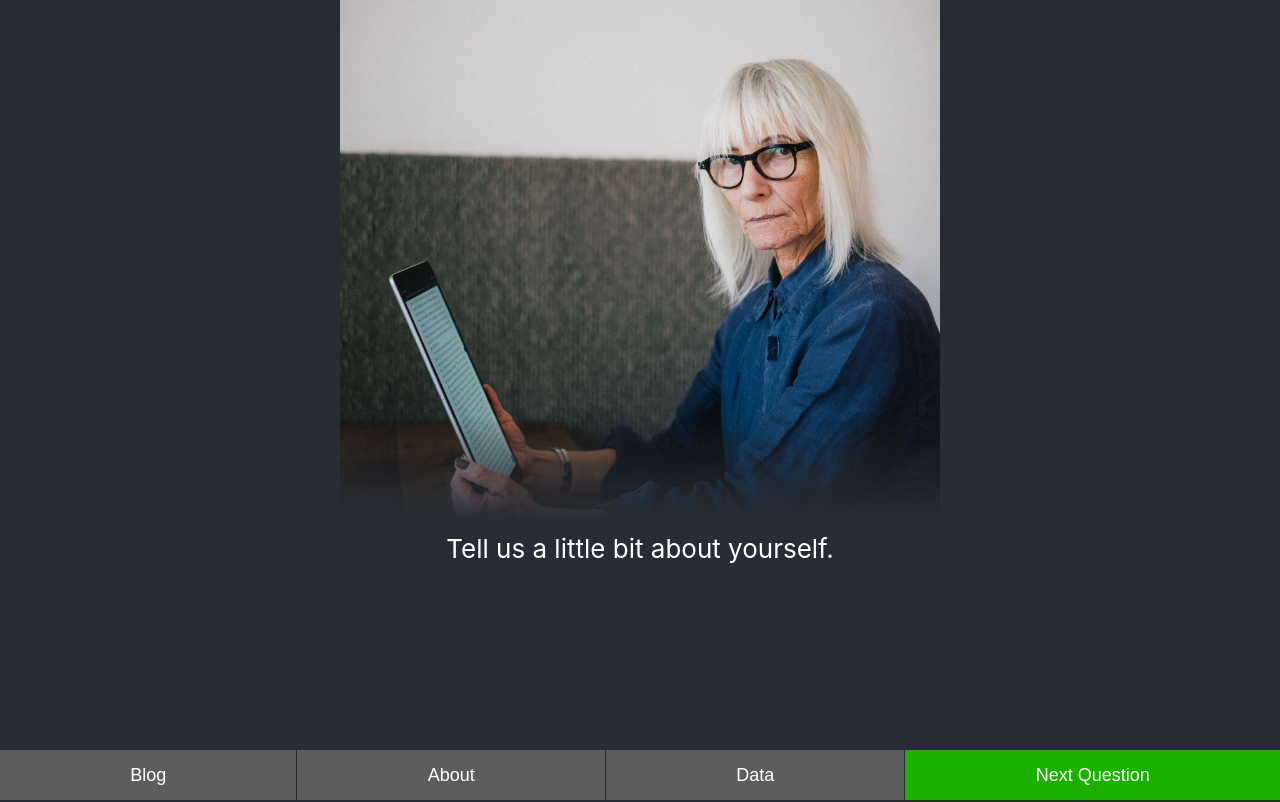
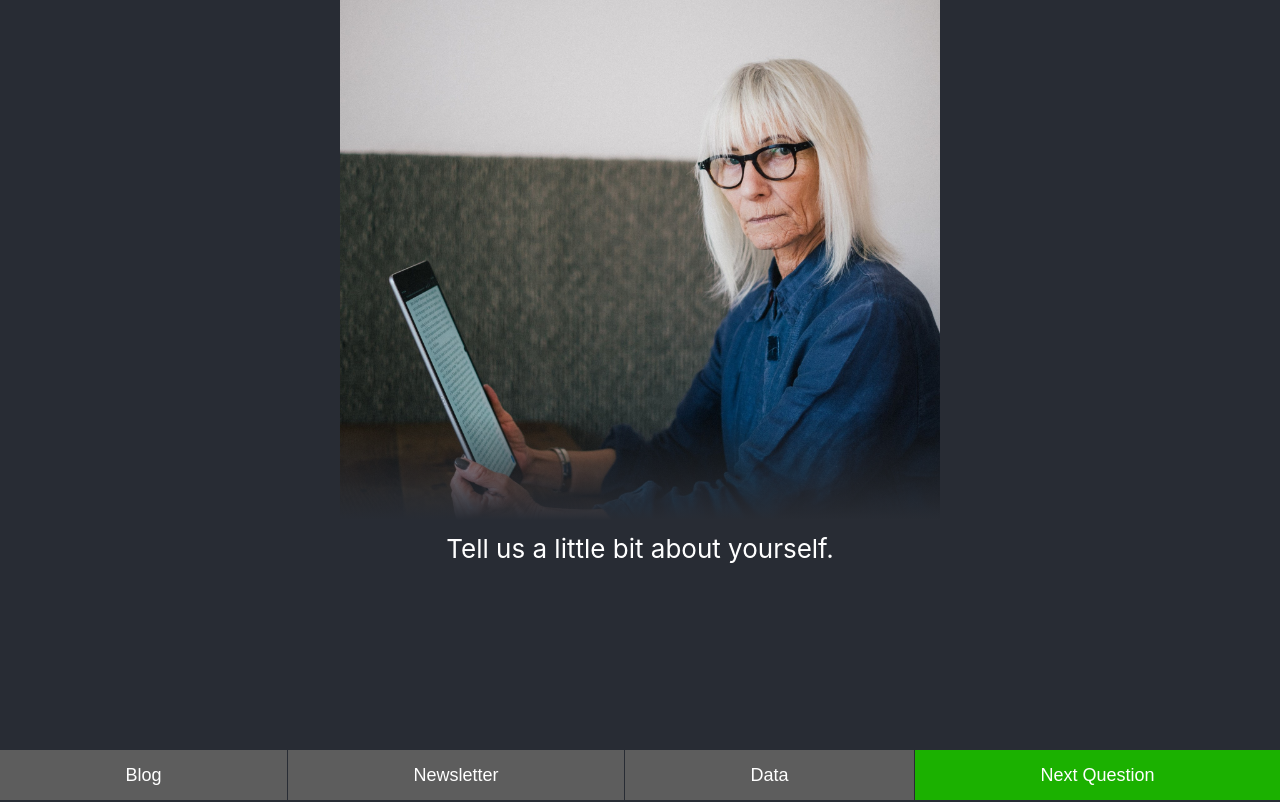
Before and after one commit to espetey/pminterviewquestion, a React (Create React App) app: page / in a window 1280 px wide. Shown: the top 802 px of the page. Built offline with nearby package versions, Linux system fonts and the light colour scheme.

Commit message:
change About button verbiage to Newsletter

```diff
--- a/src/App.js
+++ b/src/App.js
@@ -54,7 +54,7 @@ function App() {
           Blog
         </button>
         <button className="Nav-btn" onClick={() => scrollTo(aboutAnchor)}>
-          About
+          Newsletter
         </button>
         <button className="Nav-btn" onClick={() => scrollTo(dataAnchor)}>
           Data
```
